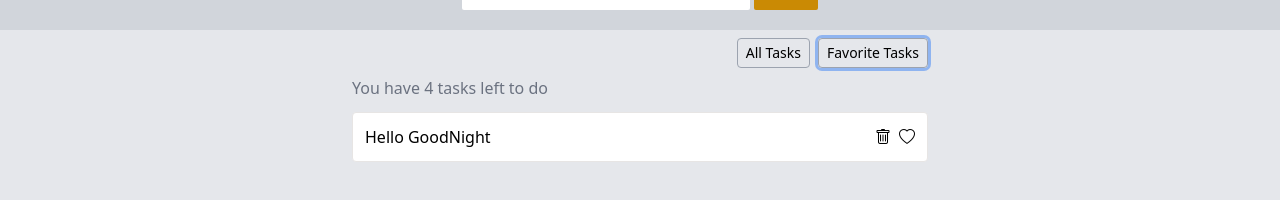
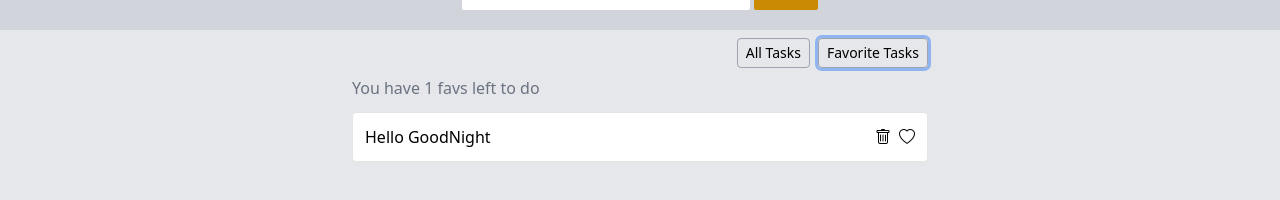
Before and after one commit to arafat69/Vue3-pinia, a Vue app: page / in a window 1280 px wide. Both pictures are taken after a click on the button "Favorite Tasks". Shown: the part 142-342 px from the top of the page. Built offline with nearby package versions, Linux system fonts and the light colour scheme.

Commit message:
feature: total favs and task list show

```diff
--- a/src/components/Task.vue
+++ b/src/components/Task.vue
@@ -1,23 +1,30 @@
 <template>
     <div class="max-w-xl mx-auto py-2">
         <div class="flex justify-end gap-2">
-            <button @click="filter = 'all'" class="border-gray-400 border rounded px-2 py-1 text-sm focus:ring">All Tasks</button>
-            <button @click="filter = 'favs'" class="border-gray-400 border rounded px-2 py-1 text-sm focus:ring">Favorite Tasks</button>
+            <button @click="filter = 'all'" class="border-gray-400 border rounded px-2 py-1 text-sm focus:ring">All
+                Tasks</button>
+            <button @click="filter = 'favs'" class="border-gray-400 border rounded px-2 py-1 text-sm focus:ring">Favorite
+                Tasks</button>
         </div>
+        <!-- all task -->
+        <div v-if="filter == 'all'">
             <div class="pt-2 pb-3">
-            <h3 class="m-0 text-gray-500">You have 4 tasks left to do</h3>
+                <h3 class="m-0 text-gray-500">You have {{ taskStore.totalCount }} tasks left to do</h3>
             </div>
-        <div>
-            <!-- all task -->
-            <div v-if="filter == 'all'" class="flex flex-col gap-3">
+            <div class="flex flex-col gap-3">
                 <div v-for="task in taskStore.task" :key="task.id">
-                    <TaskDetails :task="task"/>
+                    <TaskDetails :task="task" />
+                </div>
             </div>
         </div>
         <!-- favorite task -->
-            <div v-if="filter == 'favs'" class="flex flex-col gap-3">
+        <div v-if="filter == 'favs'">
+            <div class="pt-2 pb-3">
+                <h3 class="m-0 text-gray-500">You have {{ taskStore.favCount }} favs left to do</h3>
+            </div>
+            <div class="flex flex-col gap-3">
                 <div v-for="task in taskStore.favs" :key="task.id">
-                    <TaskDetails :task="task"/>
+                    <TaskDetails :task="task" />
                 </div>
             </div>
         </div>
--- a/src/stores/TaskStore.js
+++ b/src/stores/TaskStore.js
@@ -3,38 +3,42 @@ import { defineStore } from "pinia";
 export const useTaskStore = defineStore("taskStore", {
   state: () => ({
     task: [
-        {id: 1, title: 'Buy some think', isFav: false},
-        {id: 2, title: 'Hello GoodNight', isFav: true}
-    ]
+      { id: 1, title: "Buy some think", isFav: false },
+      { id: 2, title: "Hello GoodNight", isFav: true },
+    ],
   }),
-  getters:{
-    favs(){
-        return this.task.filter(t => t.isFav);
-    },
-    favCount(){
-        return this.task.reduce((p, c) => {
-            return c.isFav ? p+1 : p
-        },0)
-    },
-    totalCount: (state)=>{
-        return state.task.length
-    }
-  },
-  actions:{
-    addTask(task){
-        this.task.push(task)
+
+  getters: {
+    favs() {
+      return this.task.filter((t) => t.isFav);
     },
 
-    deleteTask(id){
-      this.task = this.task.filter(t => {
-        return t.id !== id
-      })
+    favCount() {
+      return this.task.reduce((p, c) => {
+        return c.isFav ? p + 1 : p;
+      }, 0);
     },
 
-    toggleFav(id){
-      const task = this.task.find(t => t.id === id)
-      task.isFav = !task.isFav
-    }
+    totalCount: (state) => {
+      return state.task.length;
+    },
+  },
+
+  actions: {
+    addTask(task) {
+      this.task.push(task);
+    },
+
+    deleteTask(id) {
+      this.task = this.task.filter((t) => {
+        return t.id !== id;
+      });
+    },
+
+    toggleFav(id) {
+      const task = this.task.find((t) => t.id === id);
+      task.isFav = !task.isFav;
+    },
   },
   persist: true,
 });
```
Lines whose indentation alone changed are shown as unchanged.
